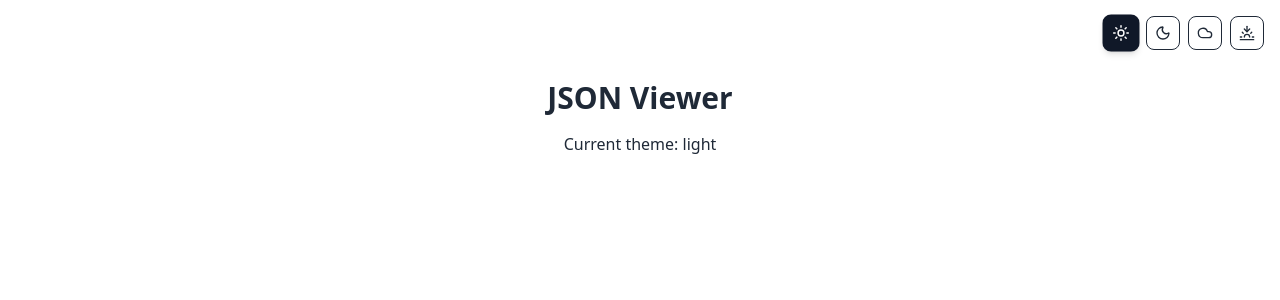
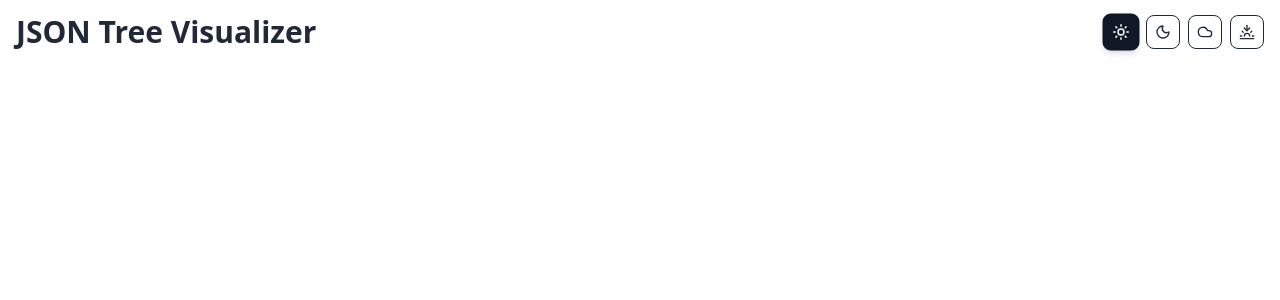
Before and after one commit to PRITISH-TOMAR/json-tree-visualizer, a React (Vite) app: page / in a window 1280 px wide. Shown: the top 300 px of the page. Built offline with nearby package versions, Linux system fonts and the light colour scheme.

Commit message:
add-header-component

```diff
--- a/src/App.jsx
+++ b/src/App.jsx
@@ -1,17 +1,14 @@
 import { useTheme } from "./store/theme/handleTheme";
-import ThemeSwitcher from "./components/ThemeSwitcher";
-
+import ThemeSwitcher from "./components/titleBar/ThemeSwitcher";
+import Header from "./components/titleBar/Header";
 function App() {
   const { theme } = useTheme();
 
   return (
     <div className="min-h-screen bg-bg text-text transition-colors duration-300">
-      <ThemeSwitcher />
+      <Header/>
 
-      <div className="flex flex-col items-center justify-center pt-20">
-        <h1 className="text-3xl font-semibold mb-4">JSON Viewer</h1>
-        <p className="text-text-soft">Current theme: {theme}</p>
-      </div>
+
     </div>
   );
 }
--- /dev/null
+++ b/src/components/titleBar/Header.jsx
@@ -0,0 +1,13 @@
+import React from "react";
+import ThemeSwitcher from "./ThemeSwitcher";
+
+const Header = () => {
+  return (
+    <div className="flex flex-col sm:flex-row items-center justify-between min-h-16 px-4 w-full gap-2">
+      <h1 className="sm:text-3xl text-2xl font-bold">JSON Tree Visualizer</h1>
+      <ThemeSwitcher />
+    </div>
+  );
+};
+
+export default Header;
--- a/src/components/ThemeSwitcher.jsx
+++ b/src/components/titleBar/ThemeSwitcher.jsx
@@ -1,12 +1,12 @@
-import { THEMES } from "../../variables/variables";
-import { useTheme } from "../store/theme/handleTheme";
-import { ThemeIcons } from "../assets/icons/themeIcons";
+import { THEMES } from "../../../variables/variables";
+import { useTheme } from "../../store/theme/handleTheme";
+import { ThemeIcons } from "../../assets/icons/ThemeIcons";
 
 export default function ThemeSwitcher() {
   const { theme, handleThemeChange } = useTheme();
 
   return (
-    <div className="fixed top-4 right-4 flex gap-2 z-50">
+    <div className="top-4 right-4 flex gap-2 z-50 ">
       {Object.entries(THEMES).map(([key, value]) => (
         <button
           key={key}
```
Also changed, not shown: src/assets/icons/ThemeIcons.jsx (renamed from src/assets/icons/themeIcons.jsx).
